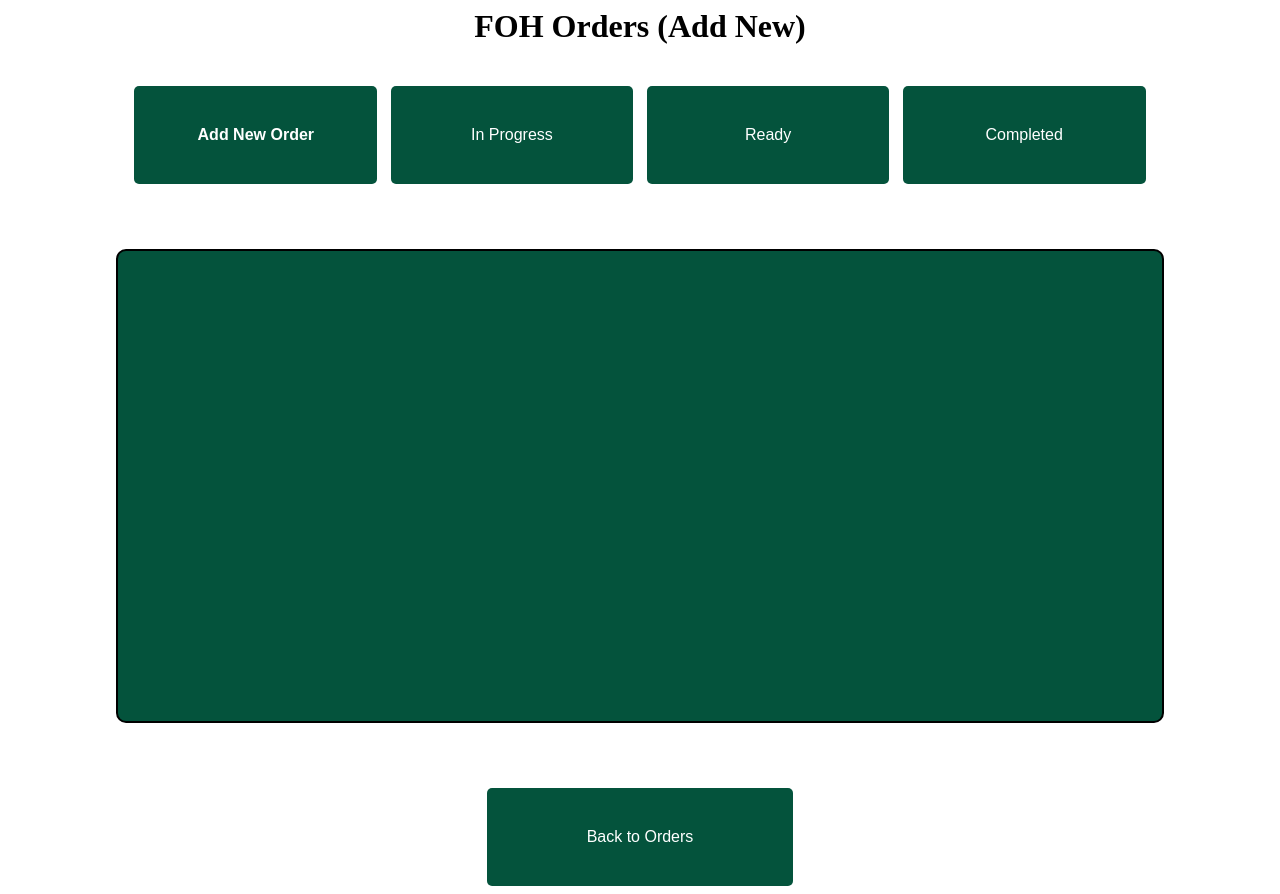
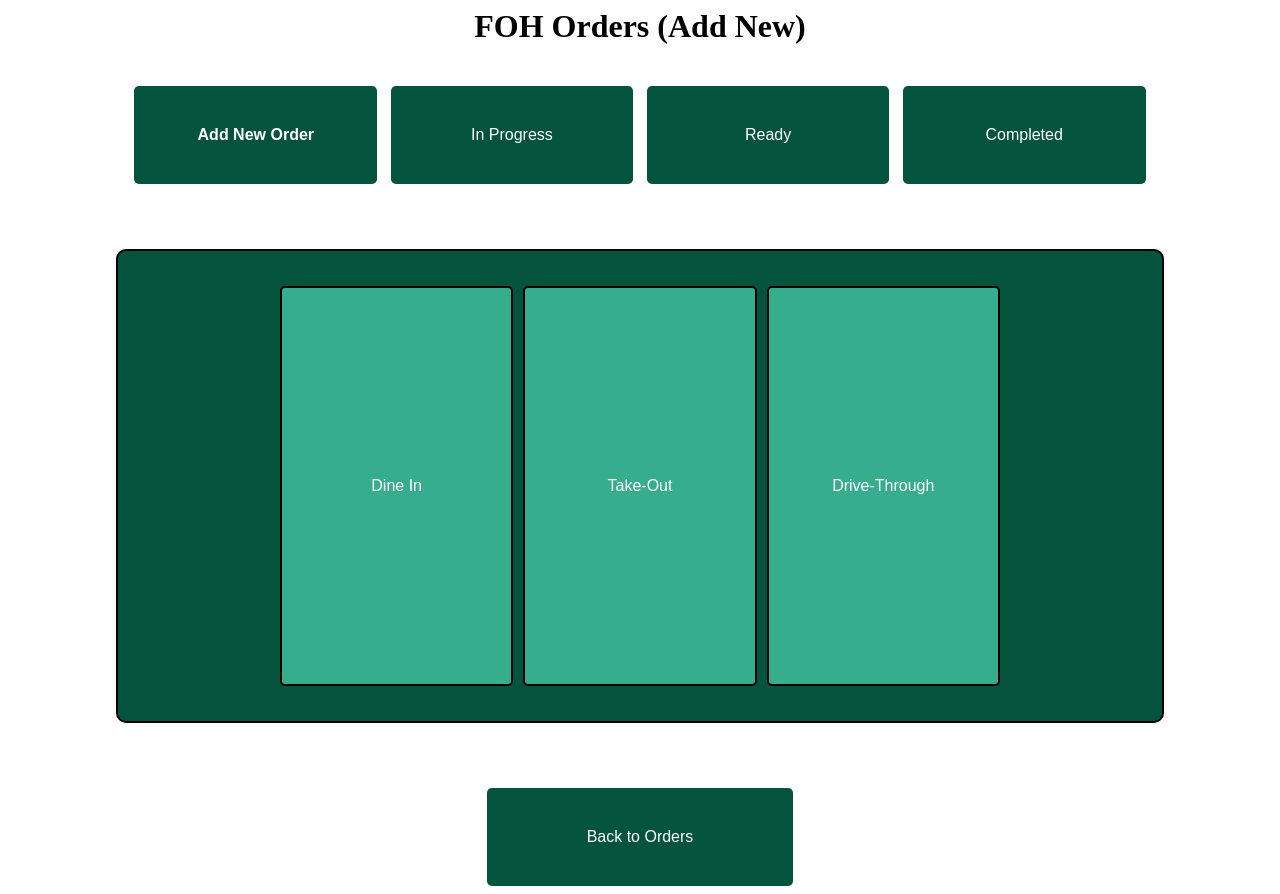
Before and after one commit to DanK2002/Senior-Project, a Django app: page /basic/addneworder/ in a window 1280 px wide. Run offline with Django 5.2, Linux system fonts and the light colour scheme.

Commit message:
added buttons to the add new order page

```diff
--- a/basic/templates/basic/addneworder.html
+++ b/basic/templates/basic/addneworder.html
@@ -38,9 +38,12 @@
             margin: 65px auto;                  /* Center the box vertically and horizontally */
             padding: 35px;
             background-color: #04533c;
-            border: 2px solid #000000;
+            border: 2px solid black;
             border-radius: 10px;
             text-align: center;
+            display: flex;
+            justify-content: center;
+
         }
 
         /* Added CSS to remove underline from links within buttons */
@@ -48,6 +51,12 @@
             text-decoration: none;
             color: inherit;                     /* Inherit the color from the parent (.button) */
         }
+
+        .large-box .button {
+            border: 2px solid black;
+            background-color: #36ad8c;
+        }
+
     </style>
 </head>
 <body>
@@ -61,7 +70,9 @@
     </div>
 
     <div class="large-box">
-
+        <button class="button"> <a href="" class="link">Dine In</a> </button>
+        <button class="button"> <a href="" class="link">Take-Out</a> </button>
+        <button class="button"> <a href="" class="link">Drive-Through</a> </button>
     </div>
 
     <div class="button-container2">
```
